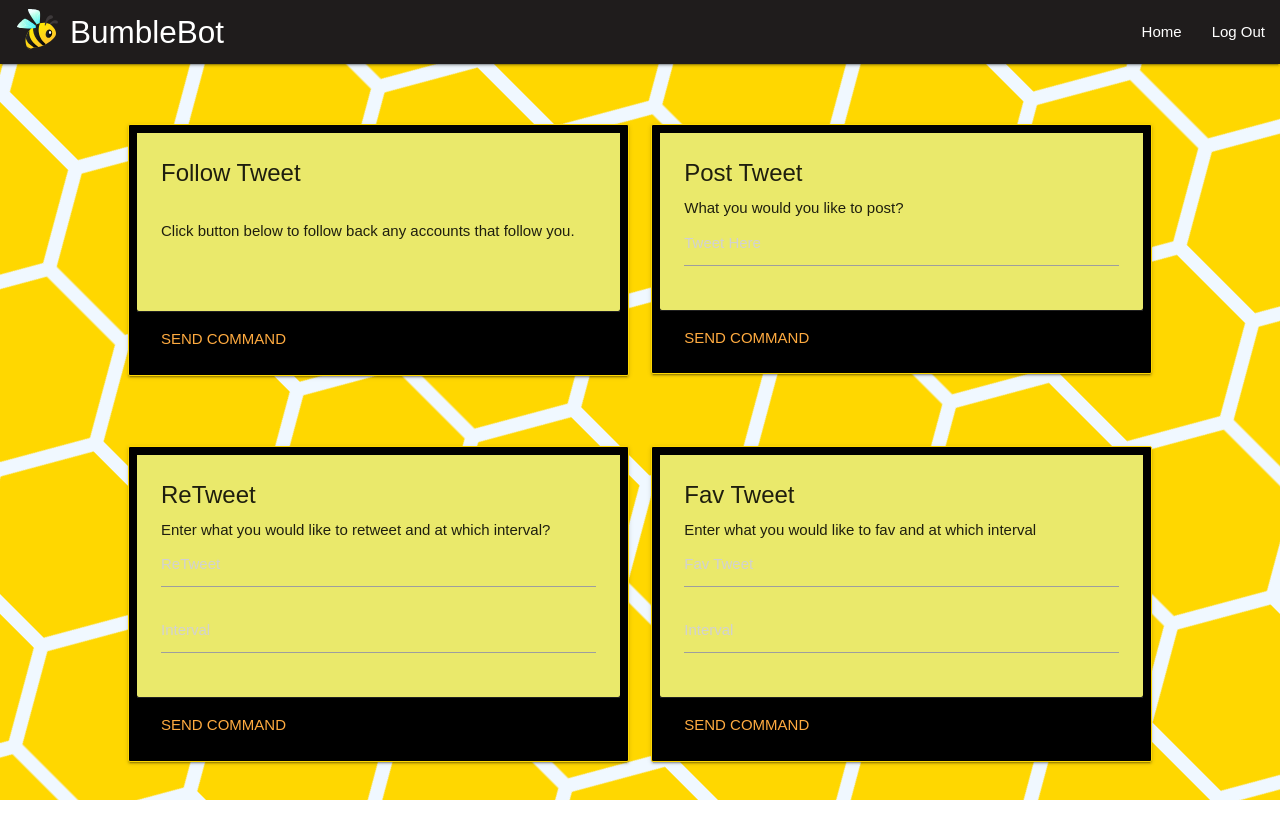
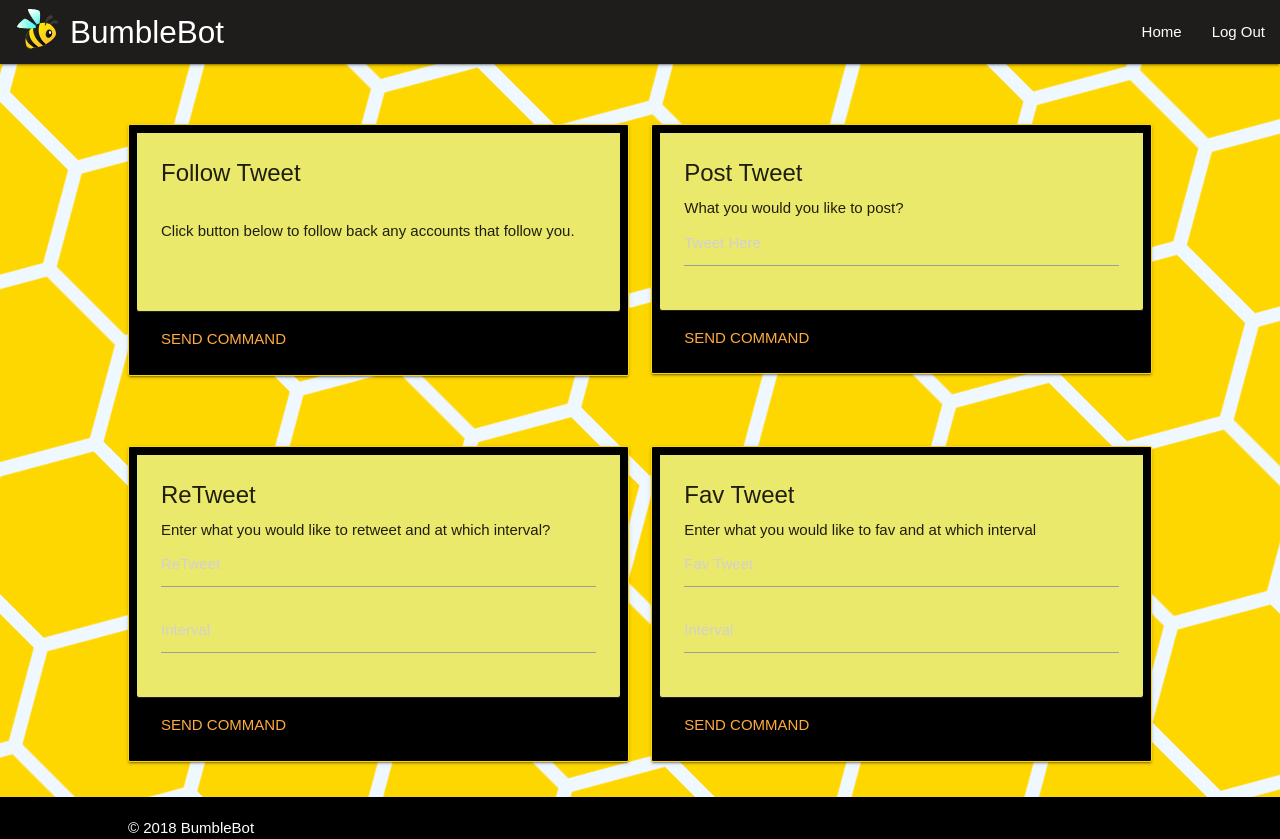
Before and after one commit to shama009/BumbleBot, a React (Create React App) app in the folder client/: page /create in a window 1280 px wide. Before the commit the page ends 800 px from the top, so only its background shows below. Built offline with nearby package versions, Linux system fonts and the light colour scheme.

Commit message:
local changes

```diff
--- a/client/src/App.js
+++ b/client/src/App.js
@@ -198,6 +198,7 @@ class App extends Component {
                                                         handleInputChange={this.handleInputChange}/>} />
       </div>
     </Router>
+
     );
   }
 }
--- a/client/src/components/CreateCommands/CreateCommands.js
+++ b/client/src/components/CreateCommands/CreateCommands.js
@@ -148,6 +148,11 @@ class CreateCommands extends Component {
                         </div>
                     </div>
                 </div>
+                <footer class="page-footer">
+            <div class="container">
+            © 2018 BumbleBot
+            </div>
+        </footer>
             </div>
 
         )
--- a/client/src/components/Home/Home.css
+++ b/client/src/components/Home/Home.css
@@ -16,3 +16,11 @@ btn, .btn-large {
 body {
     background-image: url("../../images/bee.svg");
 }
+
+#tweets {
+    height: 650px;
+    overflow-y: auto;
+}
+.page-footer {
+    background: black;
+}
--- a/client/src/components/Home/Home.js
+++ b/client/src/components/Home/Home.js
@@ -36,6 +36,11 @@ class Home extends Component {
                         <CommandsList />
                 </div>
             </div>
+            <footer class="page-footer">
+            <div class="container">
+            © 2018 BumbleBot
+            </div>
+        </footer>
         </div>
     )
   }
```
Also changed, not shown: 1 other file (tests, documents, lock files or other folders).
